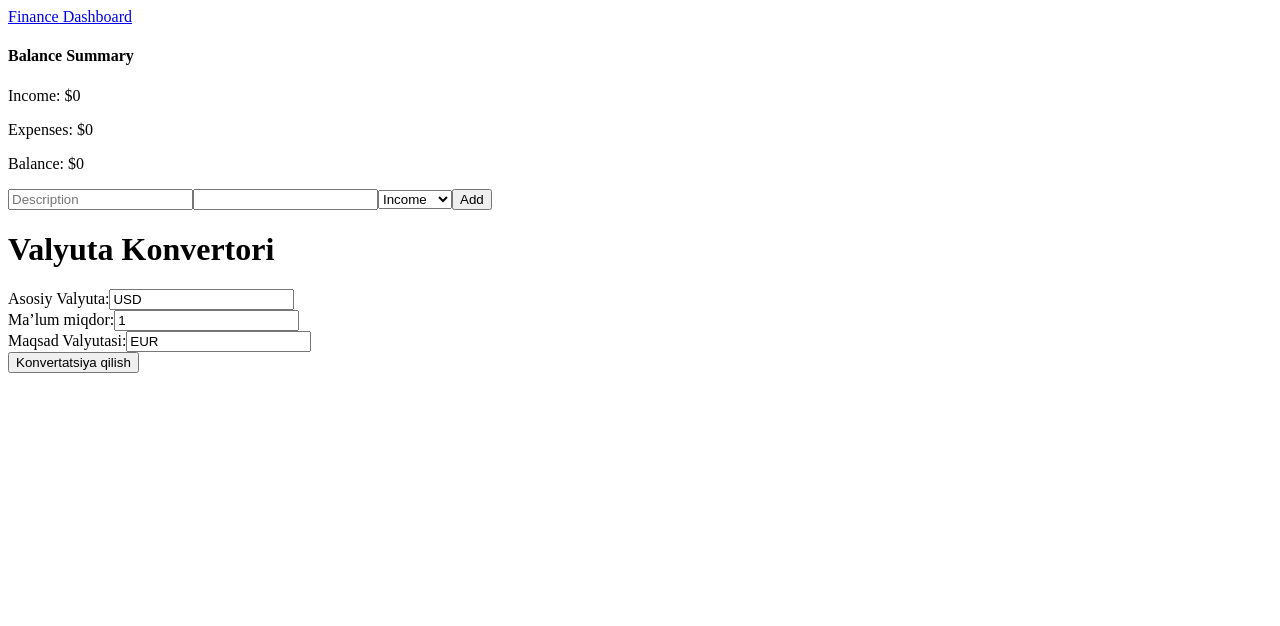
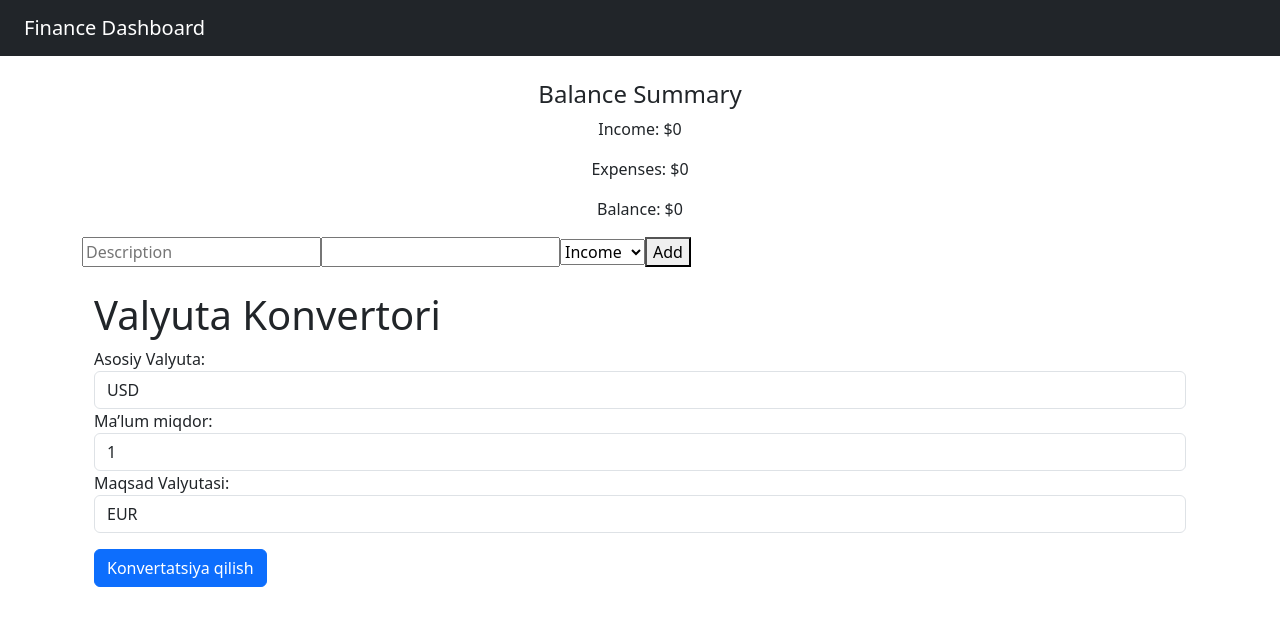
Before and after one commit to OkiljonDadakhanov/finance-dashboard, a React (Create React App) app: page / in a window 1280 px wide. Shown: the top 626 px of the page. Built offline with nearby package versions, Linux system fonts and the light colour scheme; no server answers.

Commit message:
fix: select options instead of text input

```diff
--- a/src/components/CurrencyConverter.js
+++ b/src/components/CurrencyConverter.js
@@ -34,12 +34,15 @@ const CurrencyConverter = () => {
       <h1>Valyuta Konvertori</h1>
       <div className="form-group">
         <label>Asosiy Valyuta:</label>
-        <input
-          type="text"
+        <select
           value={baseCurrency}
           onChange={(e) => setBaseCurrency(e.target.value.toUpperCase())}
           className="form-control"
-        />
+        >
+          <option value="USD">USD</option>
+          <option value="EUR">EUR</option>
+          <option value="UZS">UZS</option>
+        </select>
       </div>
       <div className="form-group">
         <label>Ma’lum miqdor:</label>
@@ -52,12 +55,15 @@ const CurrencyConverter = () => {
       </div>
       <div className="form-group">
         <label>Maqsad Valyutasi:</label>
-        <input
-          type="text"
+        <select
           value={targetCurrency}
           onChange={(e) => setTargetCurrency(e.target.value.toUpperCase())}
           className="form-control"
-        />
+        >
+          <option value="USD">USD</option>
+          <option value="EUR">EUR</option>
+          <option value="UZS">UZS</option>
+        </select>
       </div>
       <button onClick={handleConvert} className="btn btn-primary mt-3">
         Konvertatsiya qilish
--- a/src/index.js
+++ b/src/index.js
@@ -1,3 +1,4 @@
+import "bootstrap/dist/css/bootstrap.css";
 import React from "react";
 import ReactDOM from "react-dom/client";
 import App from "./App";
```
